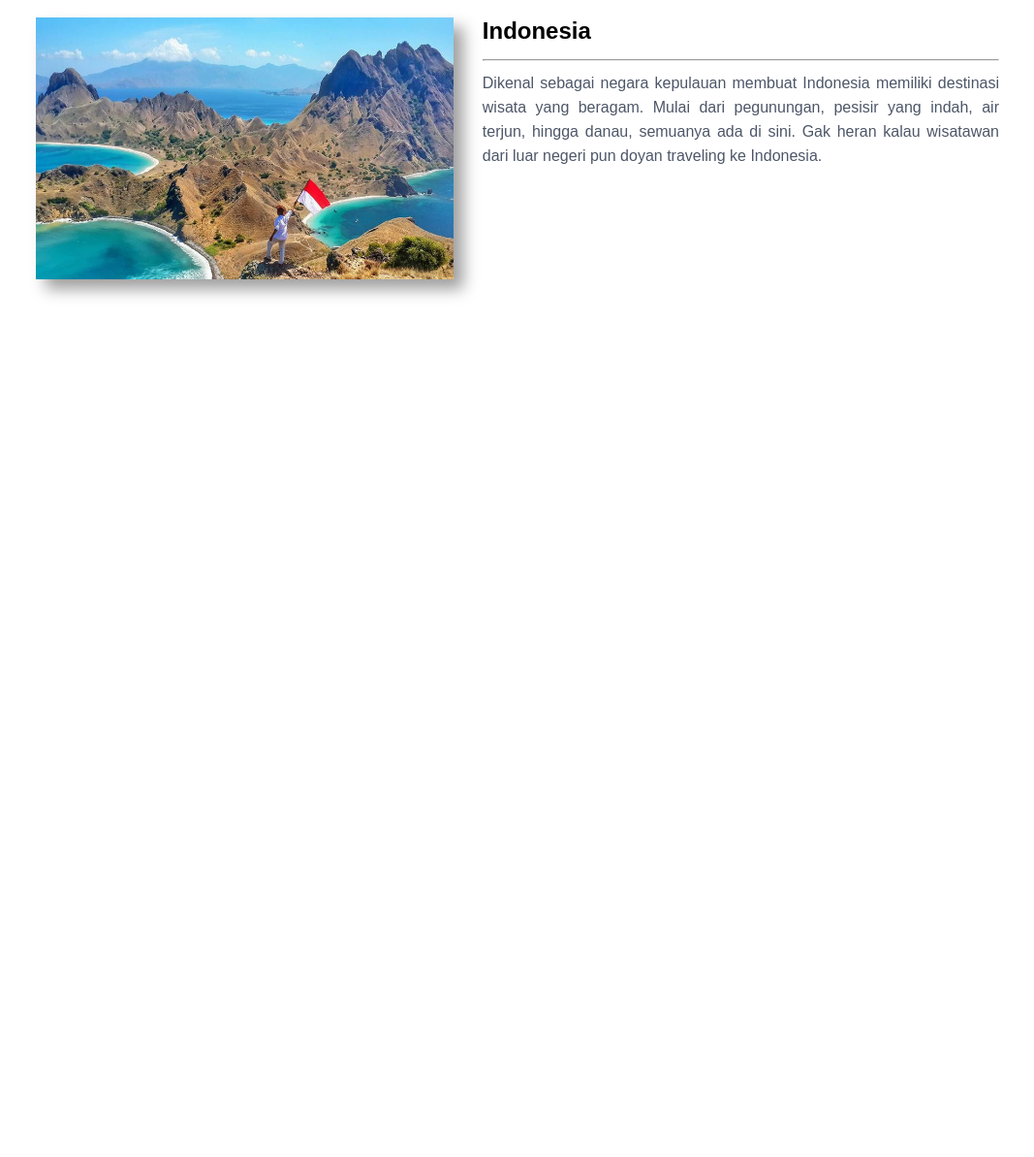
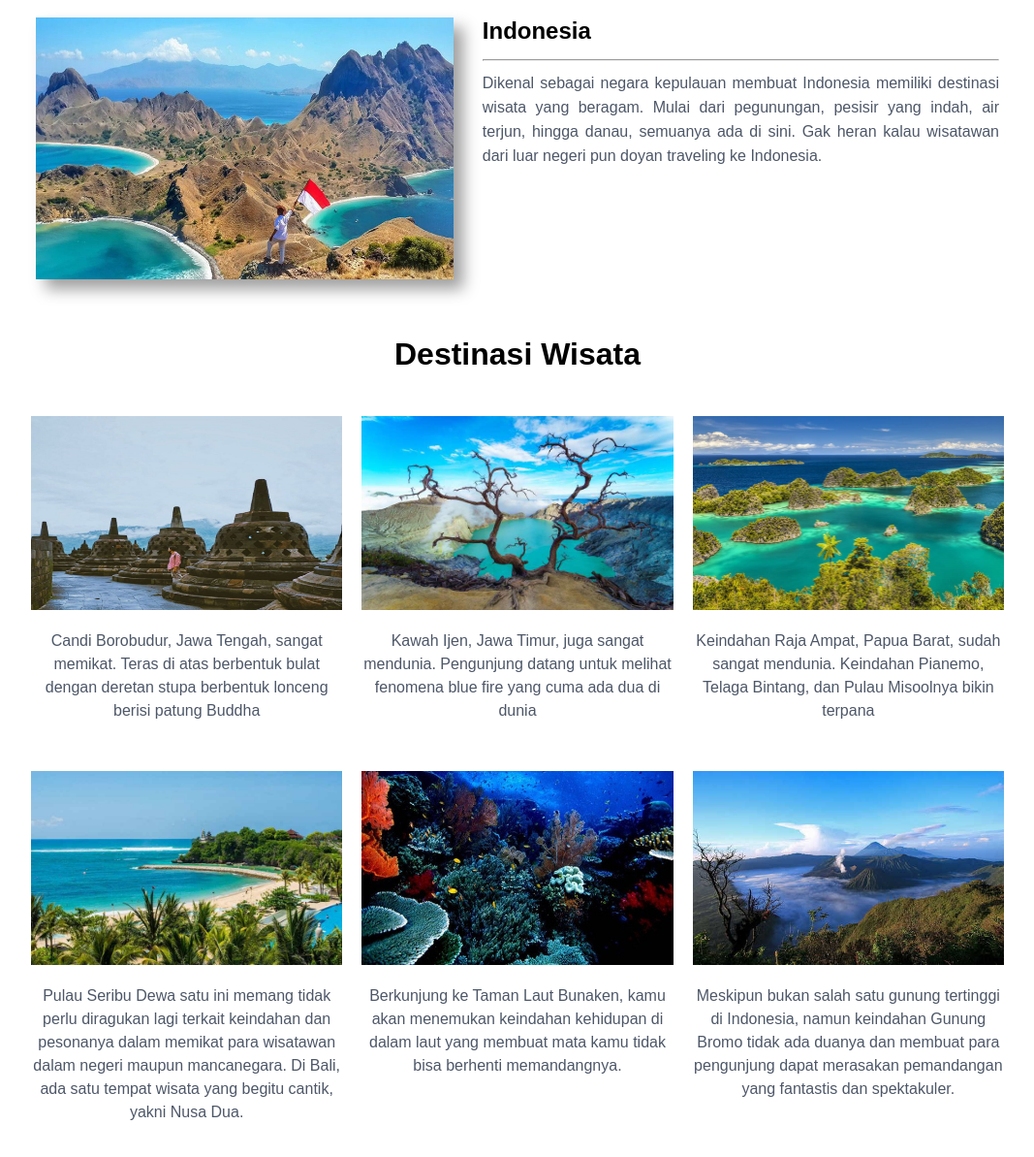
Before and after one commit to arizalsultan25/kampus_merdeka_17C, a plain HTML site: page index.html in a window 1280 px wide. Shown: the part 669-1862 px from the top of the page at 97% size, without its empty margins (106-1173 px from the left). Before the commit the page ends 1016 px from the top, so only its background shows below. Drawn offline with Linux system fonts and the light colour scheme.

Commit message:
konten list destinasi wisata

```diff
--- a/assets/css/animation.css
+++ b/assets/css/animation.css
@@ -41,3 +41,8 @@ nav ul li a:hover {
     border-radius: 5%;
     object-fit: fill;
 }
+
+/* Hover Destination image */
+.item-image:hover .item-title {
+    opacity: 1;
+}
--- a/assets/css/responsive.css
+++ b/assets/css/responsive.css
@@ -5,7 +5,7 @@
     }
 }
 
-/* ukuran mobile */
+/* ukuran tablet */
 @media screen and (max-width: 800px){
 
     .menu-toggle {
@@ -38,7 +38,20 @@
         transform: translateX(0);
     }
 
+    /* Introduction 100% at tab & phone */
     .introduction-content {
         width: 100%;
     }
+
+    /* Destination 50% when tab */
+    .destinasi-item {
+        width: 50%;
+    }
 }
+
+/* ukuran mobile */
+@media screen and (max-width: 670px){
+    .destinasi-item {
+        width: 100%;
+    }
+}
--- a/assets/css/style.css
+++ b/assets/css/style.css
@@ -44,6 +44,9 @@ nav ul li a {
     font-size: 0.8em;
 }
 
+.icon {
+    margin-right: 5px;
+}
 
 /* hamburger menu */
 .menu-toggle {
@@ -169,3 +172,61 @@ nav ul li a {
     width: 100%;
     object-fit: cover;
 }
+
+/* Destinasi Wisata */
+.destinasi {
+    width: 80%;
+    margin-top: 40px;
+    margin-left: auto;
+    margin-right: auto;
+}
+
+.destinasi-title {
+    text-align: center;
+    margin-bottom: 35px;
+}
+
+.destinasi-content {
+    width: 100%;
+    display: flex;
+    flex-wrap: wrap;
+}
+
+.destinasi-item {
+    flex: auto;
+    width: 33%;
+    padding: 10px;
+    margin-bottom: 30px;
+}
+
+.item-image {
+    position: relative;
+}
+
+.item-img {
+    display: block;
+    width: 100%;
+    height: 200px;
+}
+
+.item-desc {
+    text-align: center;
+    margin-top: 20px;
+    line-height: 24px;
+    color: #4D5768;
+}
+
+.item-title {
+    position: absolute;
+  bottom: 0;
+  background: rgb(0, 0, 0);
+  background: rgba(0, 0, 0, 0.5); /* Black see-through */
+  color: #f1f1f1;
+  width: 100%;
+  transition: .5s ease;
+  opacity:0;
+  color: white;
+  font-size: 20px;
+  padding: 20px;
+  text-align: center;
+}
--- a/index.html
+++ b/index.html
@@ -23,9 +23,9 @@
         </div>
 
         <ul>
-            <li><a href="#banner"><i class="fa fa-home" style="margin-right: 5px;"></i> Home</a></li>
-            <li><a href="#introduction"><i class="fa fa-file" style="margin-right: 5px;"></i> Pendahuluan</a></li>
-            <li><a href="#destinasi"><i class="fas fa-landmark    "></i> Destinasi Wisata</a></li>
+            <li><a href="#banner"><i class="fa fa-home icon"></i> Home</a></li>
+            <li><a href="#introduction"><i class="fa fa-file icon"></i> Pendahuluan</a></li>
+            <li><a href="#destinasi"><i class="fas fa-landmark icon"></i> Destinasi Wisata</a></li>
         </ul>
 
         <div class="menu-toggle">
@@ -61,6 +61,73 @@
         </div>
     </div>
 
+        <!-- Destinasi Wisata -->
+        <div class="destinasi" id="destinasi">
+            <h1 class="destinasi-title">Destinasi Wisata</h1>
+
+            <div class="destinasi-content">
+                <div class="destinasi-item">
+                    <div class="item-image">
+                        <img src="./assets/img/borobudur.jpg" class="item-img">
+                        <h4 class="item-title">Candi Borobudur</h4>
+                    </div>
+                    <div class="item-desc">
+                        <p class="item-text"><span class="tebal">Candi Borobudur</span>, Jawa Tengah, sangat memikat. Teras di atas berbentuk bulat dengan deretan stupa berbentuk lonceng berisi patung Buddha</p>
+                    </div>
+                </div>
+
+                <div class="destinasi-item">
+                    <div class="item-image">
+                        <img src="./assets/img/kawah ijen.jpeg" class="item-img">
+                        <h4 class="item-title">Kawah Ijen</h4>
+                    </div>
+                    <div class="item-desc">
+                        <p class="item-text"><span class="tebal">Kawah Ijen</span>, Jawa Timur, juga sangat mendunia. Pengunjung datang untuk melihat fenomena blue fire yang cuma ada dua di dunia</p>
+                    </div>
+                </div>
+
+                <div class="destinasi-item">
+                    <div class="item-image">
+                        <img src="./assets/img/raja ampat.jpg" class="item-img">
+                        <h4 class="item-title">Raja Ampat</h4>
+                    </div>
+                    <div class="item-desc">
+                        <p class="item-text">Keindahan <span class="tebal">Raja Ampat</span>, Papua Barat, sudah sangat mendunia. Keindahan Pianemo, Telaga Bintang, dan Pulau Misoolnya bikin terpana</p>
+                    </div>
+                </div>
+
+                <div class="destinasi-item">
+                    <div class="item-image">
+                        <img src="./assets/img/nusa dua.jpg" class="item-img">
+                        <h4 class="item-title">Nusa dua</h4>
+                    </div>
+                    <div class="item-desc">
+                        <p class="item-text">Pulau Seribu Dewa satu ini memang tidak perlu diragukan lagi terkait keindahan dan pesonanya dalam memikat para wisatawan dalam negeri maupun mancanegara. Di Bali, ada satu tempat wisata yang begitu cantik, yakni <span class="tebal">Nusa Dua</span>. </p>
+                    </div>
+                </div>
+
+                <div class="destinasi-item">
+                    <div class="item-image">
+                        <img src="./assets/img/bunaken.jpg" class="item-img">
+                        <h4 class="item-title">Taman Laut Bunaken</h4>
+                    </div>
+                    <div class="item-desc">
+                        <p class="item-text">Berkunjung ke <span class="tebal">Taman Laut Bunaken</span>, kamu akan menemukan keindahan kehidupan di dalam laut yang membuat mata kamu tidak bisa berhenti memandangnya.</p>
+                    </div>
+                </div>
+
+                <div class="destinasi-item">
+                    <div class="item-image">
+                        <img src="./assets/img/bromo.jpg" class="item-img">
+                        <h4 class="item-title">Gunung Bromo </h4>
+                    </div>
+                    <div class="item-desc">
+                        <p class="item-text">Meskipun bukan salah satu gunung tertinggi di Indonesia, namun keindahan <span class="tebal">Gunung Bromo </span> tidak ada duanya dan membuat para pengunjung dapat merasakan pemandangan yang fantastis dan spektakuler.</p>
+                    </div>
+                </div>
+            </div>
+        </div>
+
    <!-- JavaScript -->
     <script src="./assets/js/script.js"></script>
 </body>
```
Also changed, not shown: assets/img/borobudur.jpg (added), assets/img/bromo.jpg (added), assets/img/bunaken.jpg (added), assets/img/kawah ijen.jpeg (added), assets/img/nusa dua.jpg (added), assets/img/raja ampat.jpg (added).
